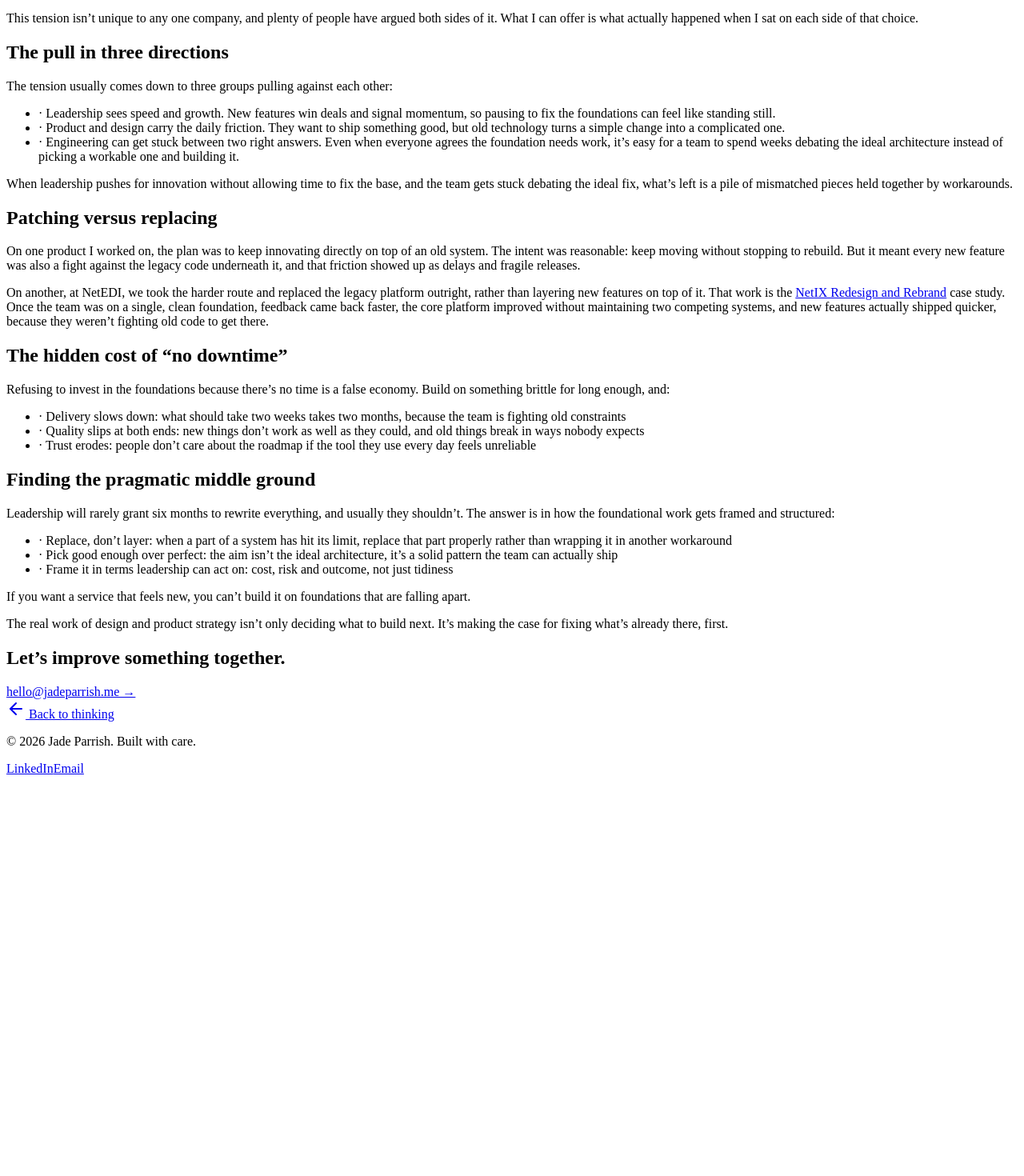
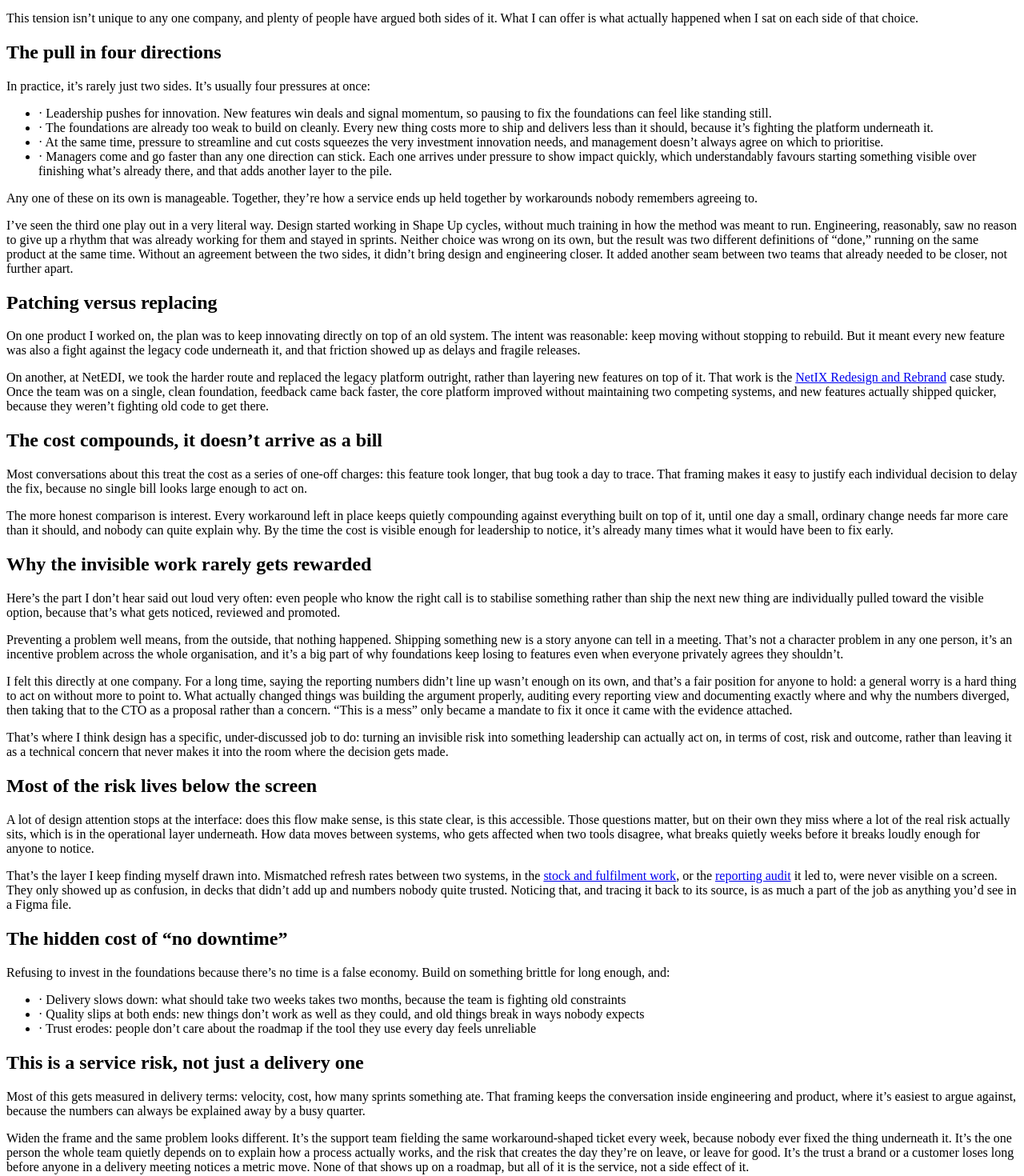
Before and after one commit to jadeparrish/portfolio, a Next.js app: page /thinking/legacy in a window 1280 px wide. Shown: the part 261-1731 px from the top of the page at 80% size. Before the commit the page ends 1239 px from the top, so only its background shows below. Built offline with nearby package versions, Linux system fonts and the light colour scheme.

Commit message:
Revise content and headings in page.js
Updated the content to reflect changes in the reading time and the number of pressures affecting product strategy. Added new sections discussing the costs of invisible work and service risks.

```diff
--- a/app/thinking/legacy/page.js
+++ b/app/thinking/legacy/page.js
@@ -54,7 +54,7 @@ export default function LegacyArticle() {
         {/* Title */}
         <section className="pb-8 border-b border-neutral-200/80">
           <p className="text-[11px] uppercase tracking-[0.2em] font-medium text-neutral-400 mb-4">
-            Product Strategy &middot; 2 min read
+            Product Strategy &middot; 6 min read
           </p>
           <h1 className="text-3xl sm:text-4xl lg:text-5xl font-serif font-normal leading-[1.15] tracking-tight text-neutral-900 mb-6">
             Nobody wants the new feature. They want the old one to work.
@@ -88,20 +88,31 @@ export default function LegacyArticle() {
           </div>
 
           <div>
-            <Heading>The pull in three directions</Heading>
+            <Heading>The pull in four directions</Heading>
             <div className="space-y-4">
-              <p>The tension usually comes down to three groups pulling against each other:</p>
+              <p>In practice, it&rsquo;s rarely just two sides. It&rsquo;s usually four pressures at once:</p>
               <Bullets
                 items={[
-                  'Leadership sees speed and growth. New features win deals and signal momentum, so pausing to fix the foundations can feel like standing still.',
-                  'Product and design carry the daily friction. They want to ship something good, but old technology turns a simple change into a complicated one.',
-                  'Engineering can get stuck between two right answers. Even when everyone agrees the foundation needs work, it\u2019s easy for a team to spend weeks debating the ideal architecture instead of picking a workable one and building it.',
+                  'Leadership pushes for innovation. New features win deals and signal momentum, so pausing to fix the foundations can feel like standing still.',
+                  'The foundations are already too weak to build on cleanly. Every new thing costs more to ship and delivers less than it should, because it\u2019s fighting the platform underneath it.',
+                  'At the same time, pressure to streamline and cut costs squeezes the very investment innovation needs, and management doesn\u2019t always agree on which to prioritise.',
+                  'Managers come and go faster than any one direction can stick. Each one arrives under pressure to show impact quickly, which understandably favours starting something visible over finishing what\u2019s already there, and that adds another layer to the pile.',
                 ]}
               />
               <p>
-                When leadership pushes for innovation without allowing time to fix the
-                base, and the team gets stuck debating the ideal fix, what&rsquo;s left is
-                a pile of mismatched pieces held together by workarounds.
+                Any one of these on its own is manageable. Together, they&rsquo;re how a
+                service ends up held together by workarounds nobody remembers agreeing to.
+              </p>
+              <p>
+                I&rsquo;ve seen the third one play out in a very literal way. Design started
+                working in Shape Up cycles, without much training in how the method was
+                meant to run. Engineering, reasonably, saw no reason to give up a rhythm
+                that was already working for them and stayed in sprints. Neither choice was
+                wrong on its own, but the result was two different definitions of
+                &ldquo;done,&rdquo; running on the same product at the same time. Without an
+                agreement between the two sides, it didn&rsquo;t bring design and
+                engineering closer. It added another seam between two teams that already
+                needed to be closer, not further apart.
               </p>
             </div>
           </div>
@@ -130,6 +141,88 @@ export default function LegacyArticle() {
           </div>
 
           <div>
+            <Heading>The cost compounds, it doesn&rsquo;t arrive as a bill</Heading>
+            <div className="space-y-4">
+              <p>
+                Most conversations about this treat the cost as a series of one-off
+                charges: this feature took longer, that bug took a day to trace. That
+                framing makes it easy to justify each individual decision to delay the
+                fix, because no single bill looks large enough to act on.
+              </p>
+              <p>
+                The more honest comparison is interest. Every workaround left in place
+                keeps quietly compounding against everything built on top of it, until one
+                day a small, ordinary change needs far more care than it should, and nobody
+                can quite explain why. By the time the cost is visible enough for leadership
+                to notice, it&rsquo;s already many times what it would have been to fix
+                early.
+              </p>
+            </div>
+          </div>
+
+          <div>
+            <Heading>Why the invisible work rarely gets rewarded</Heading>
+            <div className="space-y-4">
+              <p>
+                Here&rsquo;s the part I don&rsquo;t hear said out loud very often: even
+                people who know the right call is to stabilise something rather than ship
+                the next new thing are individually pulled toward the visible option,
+                because that&rsquo;s what gets noticed, reviewed and promoted.
+              </p>
+              <p>
+                Preventing a problem well means, from the outside, that nothing happened.
+                Shipping something new is a story anyone can tell in a meeting. That&rsquo;s
+                not a character problem in any one person, it&rsquo;s an incentive problem
+                across the whole organisation, and it&rsquo;s a big part of why foundations
+                keep losing to features even when everyone privately agrees they
+                shouldn&rsquo;t.
+              </p>
+              <p>
+                I felt this directly at one company. For a long time, saying the reporting
+                numbers didn&rsquo;t line up wasn&rsquo;t enough on its own, and that&rsquo;s
+                a fair position for anyone to hold: a general worry is a hard thing to act
+                on without more to point to. What actually changed things was building the
+                argument properly, auditing every reporting view and documenting exactly
+                where and why the numbers diverged, then taking that to the CTO as a
+                proposal rather than a concern. &ldquo;This is a mess&rdquo; only became a
+                mandate to fix it once it came with the evidence attached.
+              </p>
+              <p>
+                That&rsquo;s where I think design has a specific, under-discussed job to
+                do: turning an invisible risk into something leadership can actually act
+                on, in terms of cost, risk and outcome, rather than leaving it as a
+                technical concern that never makes it into the room where the decision
+                gets made.
+              </p>
+            </div>
+          </div>
+
+          <div>
+            <Heading>Most of the risk lives below the screen</Heading>
+            <div className="space-y-4">
+              <p>
+                A lot of design attention stops at the interface: does this flow make
+                sense, is this state clear, is this accessible. Those questions matter, but
+                on their own they miss where a lot of the real risk actually sits, which is
+                in the operational layer underneath. How data moves between systems, who
+                gets affected when two tools disagree, what breaks quietly weeks before it
+                breaks loudly enough for anyone to notice.
+              </p>
+              <p>
+                That&rsquo;s the layer I keep finding myself drawn into. Mismatched refresh
+                rates between two systems, in the{' '}
+                <InlineLink href="/work/stock">stock and fulfilment work</InlineLink>, or
+                the{' '}
+                <InlineLink href="/work/reporting">reporting audit</InlineLink>{' '}
+                it led to, were never visible on a screen. They only showed up as
+                confusion, in decks that didn&rsquo;t add up and numbers nobody quite
+                trusted. Noticing that, and tracing it back to its source, is as much a
+                part of the job as anything you&rsquo;d see in a Figma file.
+              </p>
+            </div>
+          </div>
+
+          <div>
             <Heading>The hidden cost of &ldquo;no downtime&rdquo;</Heading>
             <div className="space-y-4">
               <p>
@@ -143,6 +236,28 @@ export default function LegacyArticle() {
                   'Trust erodes: people don\u2019t care about the roadmap if the tool they use every day feels unreliable',
                 ]}
               />
+            </div>
+          </div>
+
+          <div>
+            <Heading>This is a service risk, not just a delivery one</Heading>
+            <div className="space-y-4">
+              <p>
+                Most of this gets measured in delivery terms: velocity, cost, how many
+                sprints something ate. That framing keeps the conversation inside
+                engineering and product, where it&rsquo;s easiest to argue against, because
+                the numbers can always be explained away by a busy quarter.
+              </p>
+              <p>
+                Widen the frame and the same problem looks different. It&rsquo;s the support
+                team fielding the same workaround-shaped ticket every week, because nobody
+                ever fixed the thing underneath it. It&rsquo;s the one person the whole team
+                quietly depends on to explain how a process actually works, and the risk
+                that creates the day they&rsquo;re on leave, or leave for good. It&rsquo;s the
+                trust a brand or a customer loses long before anyone in a delivery meeting
+                notices a metric move. None of that shows up on a roadmap, but all of it is
+                the service, not a side effect of it.
+              </p>
             </div>
           </div>
 
@@ -165,6 +280,13 @@ export default function LegacyArticle() {
           </div>
 
           <div className="space-y-4">
+            <p>
+              None of the people in any of this are the problem: leadership under real
+              pressure to show growth, managers trying to make a mark quickly in a new
+              role, engineers protecting a rhythm that genuinely works, designers doing
+              their best with what they&rsquo;ve been given. The gap is usually that nobody
+              owns the whole picture end to end. That&rsquo;s the gap I like to stand in.
+            </p>
             <p className="font-serif text-2xl text-neutral-900 leading-snug">
               If you want a service that feels new, you can&rsquo;t build it on
               foundations that are{' '}
```
